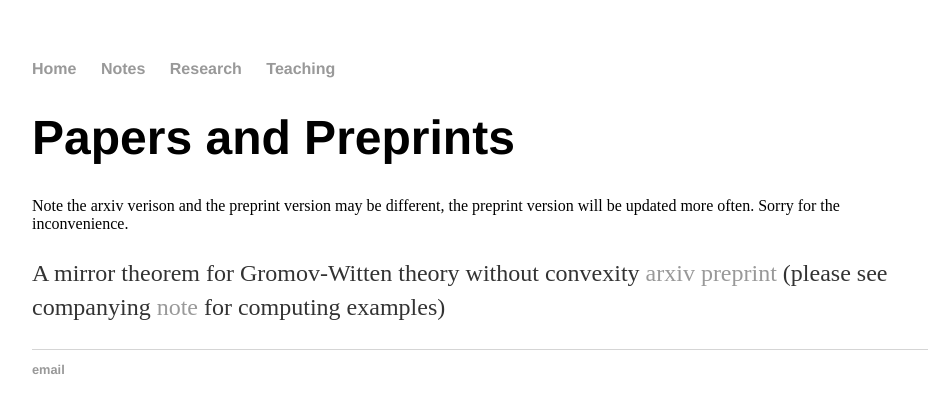
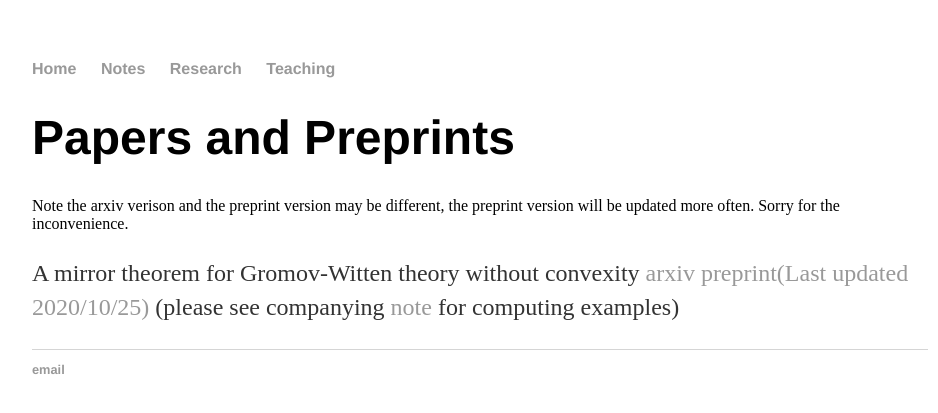
Before and after one commit to Junmathwang/junmathwang.github.io, a Jekyll site: the page built from research/index.html, in a window 1280 px wide. Shown: the top 413 px of the page, without its empty margins (160-1098 px from the left). Built offline with Jekyll 4.4.1, drawn with Linux system fonts in a browser that asks for light colours.

Commit message:
Update index.html

```diff
--- a/research/index.html
+++ b/research/index.html
@@ -7,6 +7,6 @@ title: Research of Jun Wang
 
 					<h1>Papers and Preprints</h1>
                                         Note the arxiv verison and the preprint version may be different, the preprint version will be updated more often. Sorry for the inconvenience.
-					<p> A mirror theorem for Gromov-Witten theory without convexity <a href="http://arxiv.org/abs/1910.14440">arxiv</a> <a href="var2-GW without convexity.pdf">preprint</a> (please see companying <a href="https://www.dropbox.com/s/fnonb722qjsjdp3/I-functions%20for%20toric%20stack%20hypersurface.pdf?dl=0">note</a> for computing examples)
+					<p> A mirror theorem for Gromov-Witten theory without convexity <a href="http://arxiv.org/abs/1910.14440">arxiv</a> <a href="var3-GW without convexity.pdf">preprint(Last updated 2020/10/25)</a> (please see companying <a href="https://www.dropbox.com/s/fnonb722qjsjdp3/I-functions%20for%20toric%20stack%20hypersurface.pdf?dl=0">note</a> for computing examples)
 
 	</div>
```
